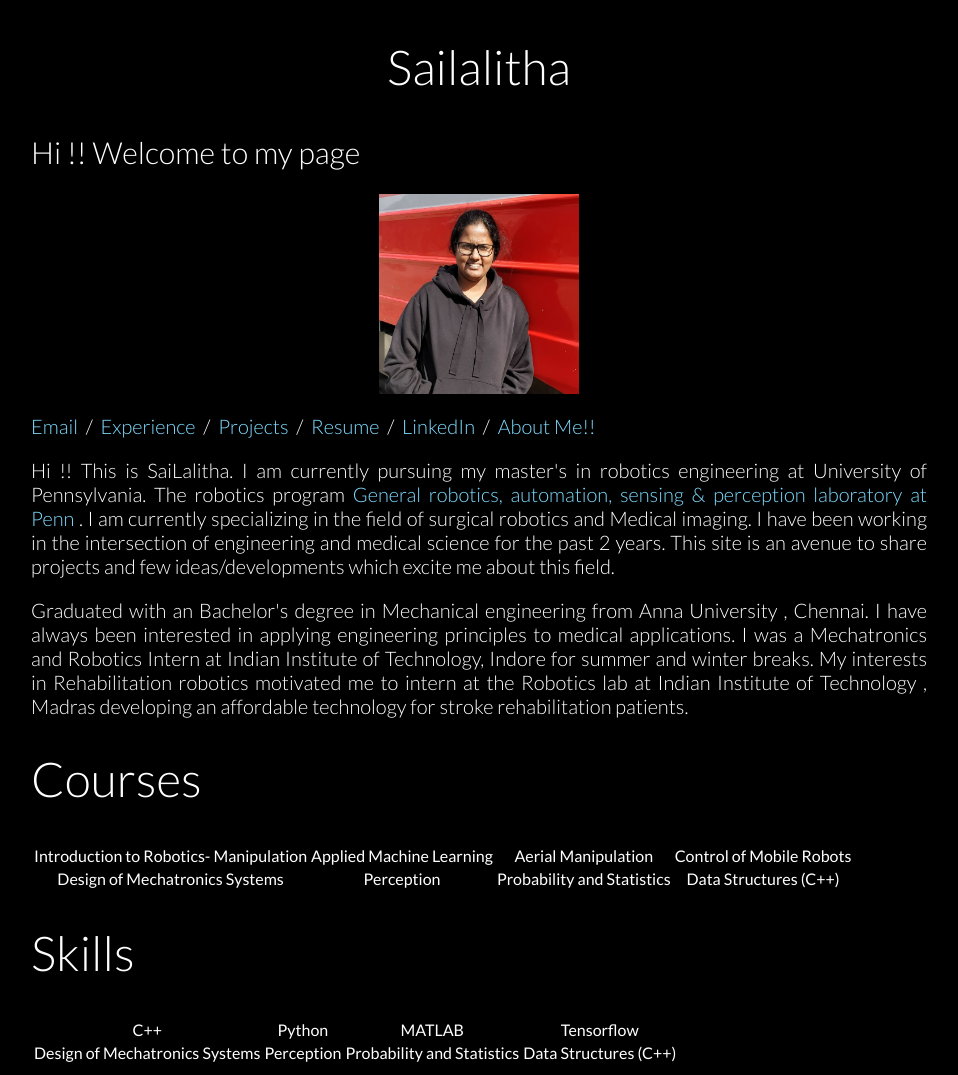
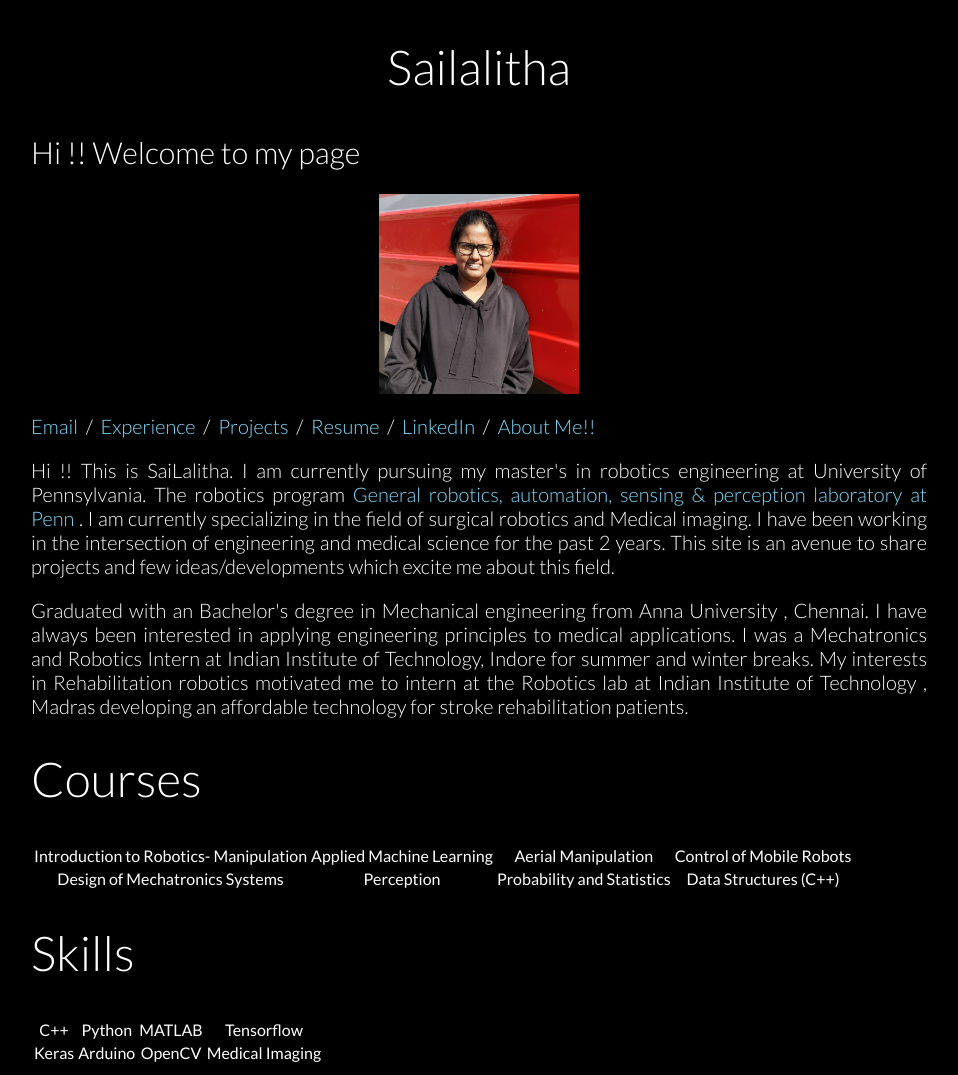
Before and after one commit to sailalitha96/sailalitha96.github.io, a Jekyll site: the page index.html, which Jekyll copies as it is, in a window 1280 px wide. Shown: the whole page, without its empty margins (161-1119 px from the left). Built offline with Jekyll 4.4.1, drawn with Linux system fonts in a browser that asks for light colours; nearby versions of some CDN libraries.

Commit message:
Update index.html

```diff
--- a/index.html
+++ b/index.html
@@ -95,10 +95,10 @@
 </tr>
 
 <tr>
-<td align="center">Design of Mechatronics Systems</td>
-<td align="center">Perception</td>
-<td align="center">Probability and Statistics </td>
-<td align="center">Data Structures (C++)</td>
+<td align="center">Keras</td>
+<td align="center">Arduino</td>
+<td align="center"> OpenCV </td>
+<td align="center"> Medical Imaging</td>
 </tr>
 
 <!-- <tr>
```
